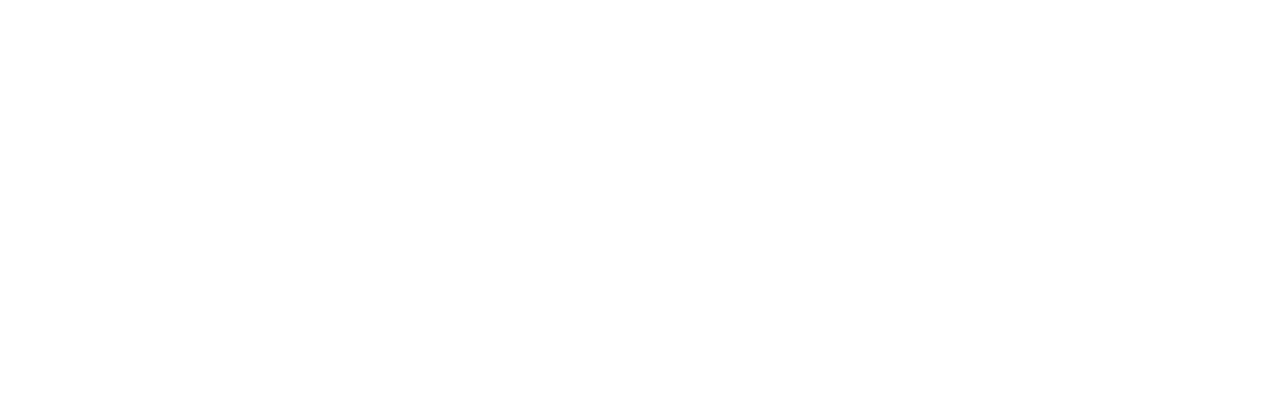
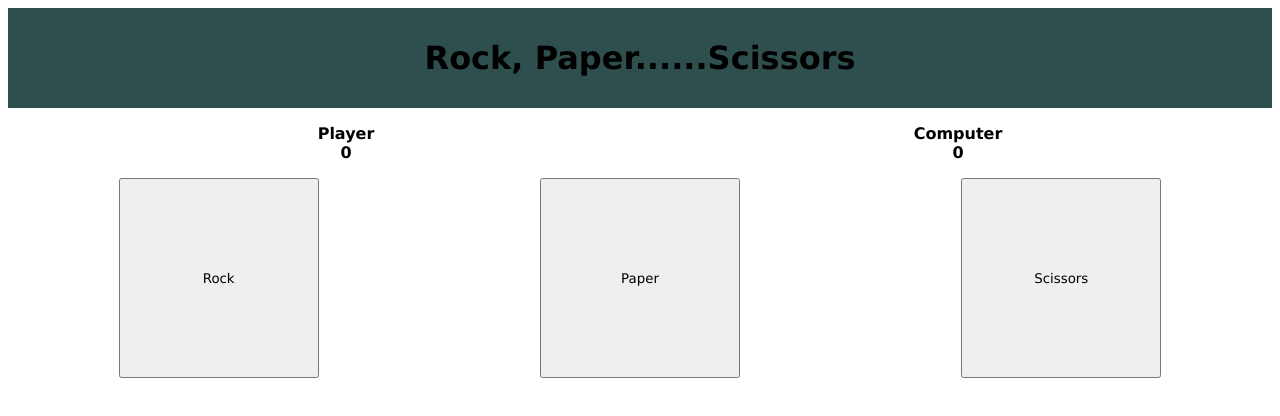
Before and after one commit to Jimreed91/rockpaperscissors, a plain HTML site: page index.html in a window 1280 px wide. Drawn offline with Linux system fonts and the light colour scheme.

Commit message:
Layout and query/event listeners started

```diff
--- a/index.html
+++ b/index.html
@@ -1,11 +1,33 @@
 <!DOCTYPE html>
 <html lang="en">
 <head>
+    <link rel="stylesheet" href="./styles.css">
     <meta charset="UTF-8">
-
+    <script src="./script.js" defer></script>
     <title>RockPaperScissors</title>
 </head>
 <body>
-    <script src="./script.js"></script>
+    <div id="wrapper">
+      <header class="page-header">
+        <h1>Rock, Paper......Scissors</h1>
+      </header>
+
+      <ul class = scoreboard>
+        <div class="scores">Player
+            <div class="player-score ">0</div>
+        </div>
+        <div class="computer-score scores">Computer
+            <div class="player-score">0</div>
+        </div>
+      </ul>
+
+      <div class = "game-space">
+        <button class="rock">Rock</button>
+        <button class="paper">Paper</button>
+        <button class="scissors">Scissors</button>
+      </div>
+
+
+    </div>
 </body>
 </html>
--- a/script.js
+++ b/script.js
@@ -55,3 +55,11 @@ let computerScore = 0;
     }
 }
 //loop game until player or computer has won/lost 5 times
+
+const buttons = document.querySelectorAll("button");
+
+
+buttons.forEach((button)=>{
+    button.addEventListener("click", (e)=>
+    console.log(e));
+})
--- a/styles.css
+++ b/styles.css
@@ -0,0 +1,39 @@
+*{
+    font-family: Verdana, Geneva, Tahoma, sans-serif;
+}
+
+#wrapper{
+    display:flex;
+    flex-direction: column;
+    min-height: 100vh;
+}
+.page-header {
+    display:flex;
+    flex-direction: column;
+    background-color: darkslategray;
+    min-height: 100px;
+    align-items: center;
+    justify-content:center;
+
+}
+.scoreboard{
+    display:flex;
+    flex-direction:row;
+    justify-content: space-around;
+}
+.scores{
+    display:flex;
+    flex-direction:column;
+    font-weight: bolder;
+    align-items: center;
+}
+.game-space{
+    display:flex;
+    justify-content: space-around;
+    min-height: 100%;
+}
+
+button{
+    min-height: 200px;
+    min-width:200px;
+}
```
